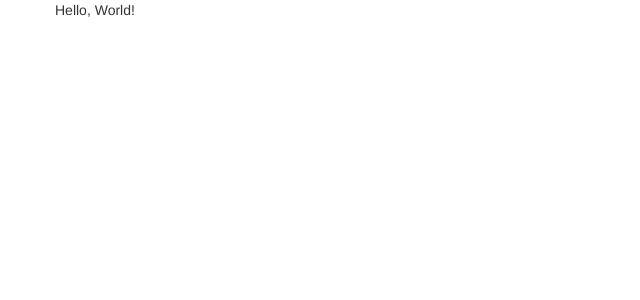
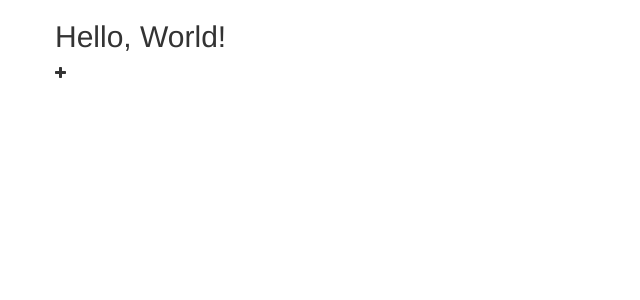
Before and after one commit to mohitleo9/bleyash_node, a React app: page / in a window 1280 px wide. Shown: the top 300 px of the page, without its empty margins (0-640 px from the left). Built offline with nearby package versions, Linux system fonts and the light colour scheme.

Commit message:
source maps and font awesome

```diff
--- a/src/app.jsx
+++ b/src/app.jsx
@@ -4,8 +4,6 @@ import App from './components/App';
 
 // this is so that the html file can be reloaded on change
 require('./index.html');
-
-console.log("msg");
 
 // Create app
 const container = document.querySelector('#app-container');
--- a/src/components/App.jsx
+++ b/src/components/App.jsx
@@ -1,11 +1,10 @@
 import React from 'react';
-
-
 
 const App = () =>
   <div className='container'>
     <div className='row'>
-      Hello, World!
+      <h1>Hello, World!</h1>
+      <i className="fa fa-plus" aria-hidden="true"></i>
     </div>
   </div>;
 
--- a/src/index.html
+++ b/src/index.html
@@ -9,6 +9,8 @@
 
   <!-- Optional theme -->
   <link rel="stylesheet" href="https://maxcdn.bootstrapcdn.com/bootstrap/3.3.7/css/bootstrap-theme.min.css" integrity="sha384-rHyoN1iRsVXV4nD0JutlnGaslCJuC7uwjduW9SVrLvRYooPp2bWYgmgJQIXwl/Sp" crossorigin="anonymous">
+  <!-- font awesome -->
+  <link rel="stylesheet" href="https://maxcdn.bootstrapcdn.com/font-awesome/4.7.0/css/font-awesome.min.css">
 
   <style>
     h1 {
--- a/webpack.config.js
+++ b/webpack.config.js
@@ -12,6 +12,7 @@ module.exports = {
   resolve: {
     extensions: ['.js', '.jsx']
   },
+  devtool: 'source-map',
   module: {
     loaders: [
       // this is so that the html file can be reloaded on change
```
